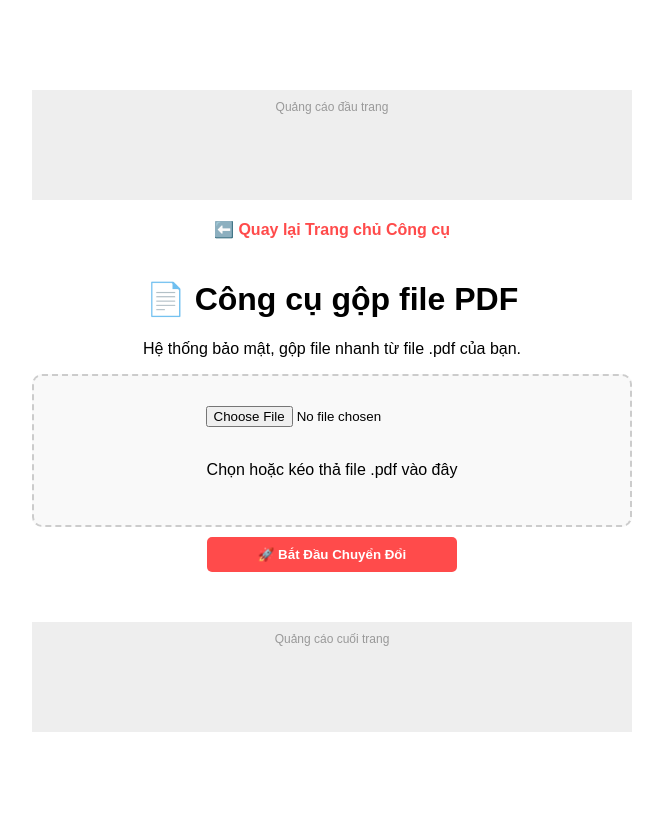
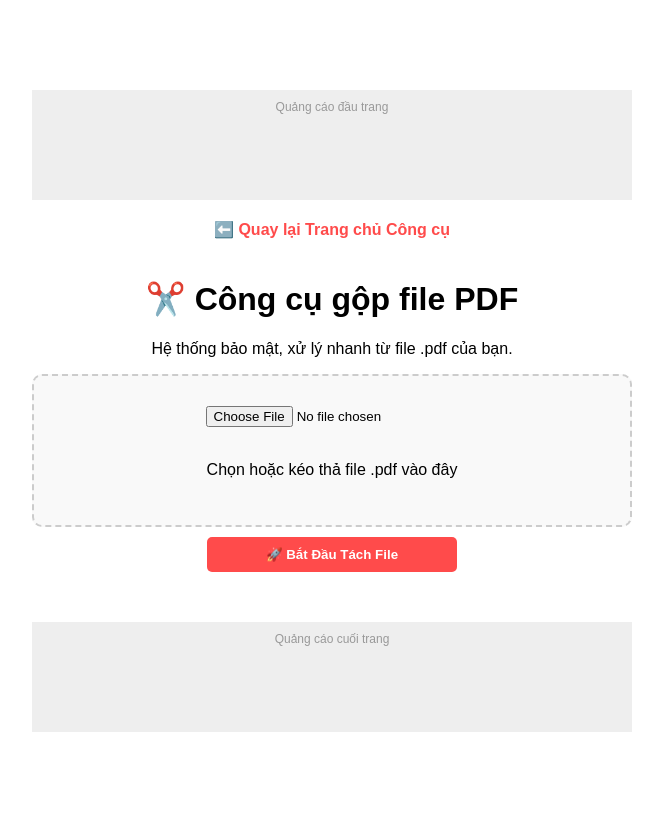
Before and after one commit to basotha/word-to-pdf, a Flask app: template templates/tools/gop-pdf.html in a window 1280 px wide. Shown: the whole page, without its empty margins (308-971 px from the left). Run offline with Flask 3, Linux system fonts and the light colour scheme; the template is opened without the code that fills it, so the values that code supplies are empty; parts of the project's set-up code (start-up, migrations or seed data) failed here and were passed over.

Commit message:
Update gop-pdf.html

```diff
--- a/templates/tools/gop-pdf.html
+++ b/templates/tools/gop-pdf.html
@@ -3,7 +3,7 @@
 <head>
     <meta charset="UTF-8">
     <meta name="viewport" content="width=device-width, initial-scale=1.0">
-    <title>Công cụ gộp file PDF Trực Tuyến - Miễn Phí</title>
+    <title>Gộp file PDF Trực Tuyến - Miễn Phí</title>
     <style>
         body { font-family: Arial, sans-serif; max-width: 600px; margin: 50px auto; padding: 20px; text-align: center; }
         .upload-box { border: 2px dashed #ccc; padding: 30px; border-radius: 10px; background: #f9f9f9; cursor: pointer; }
@@ -27,26 +27,26 @@
 
     <a href="/" class="back-home">⬅️ Quay lại Trang chủ Công cụ</a>
 
-    <h1>📄 Công cụ gộp file PDF</h1>
-    <p>Hệ thống bảo mật, gộp file nhanh từ file .pdf của bạn.</p>
+    <h1>✂️ Công cụ gộp file PDF</h1>
+    <p>Hệ thống bảo mật, xử lý nhanh từ file .pdf của bạn.</p>
 
     <form id="uploadForm" enctype="multipart/form-data">
         <div class="upload-box">
-            <input type="file" id="wordFile" name="word_file" accept=".docx" required><br><br>
+            <input type="file" id="pdfFile" name="pdf_file" accept=".pdf" required><br><br>
             <p>Chọn hoặc kéo thả file .pdf vào đây</p>
         </div>
-        <button type="submit" class="btn" id="submitBtn">🚀 Bắt Đầu Chuyển Đổi</button>
+        <button type="submit" class="btn" id="submitBtn">🚀 Bắt Đầu Tách File</button>
     </form>
 
     <div class="loader-container" id="loaderContainer">
         <div class="loader"></div>
-        <p style="color: #555;">Đang chuyển đổi dữ liệu...</p>
+        <p style="color: #555;">Đang xử lý tách dữ liệu...</p>
     </div>
 
     <div class="result-container" id="resultContainer">
         <p style="margin: 0; font-weight: bold;">🎉 Thành công!</p>
         <p id="pdfName" style="margin: 5px 0; font-size: 14px;"></p>
-        <a href="#" id="downloadLink" class="btn-download">📥 Tải File PDF Về Máy</a>
+        <a href="#" id="downloadLink" class="btn-download">📥 Tải File PDF Đã Tách</a>
     </div>
 
     <div class="ads-container" style="margin-top: 50px;">
@@ -57,13 +57,13 @@
         document.getElementById('uploadForm').addEventListener('submit', function(e) {
             e.preventDefault();
             const formData = new FormData();
-            formData.append('word_file', document.getElementById('wordFile').files[0]);
+            // ĐÃ ĐỔI: Nhận đúng key 'pdf_file' đồng bộ với Flask API
+            formData.append('pdf_file', document.getElementById('pdfFile').files[0]);
 
             document.getElementById('submitBtn').style.display = 'none';
             document.getElementById('resultContainer').style.display = 'none';
             document.getElementById('loaderContainer').style.display = 'block';
 
-            // Gửi lên URL API chính xác của nó
             fetch('/api/gop-pdf', { method: 'POST', body: formData })
             .then(res => res.json())
             .then(data => {
```
